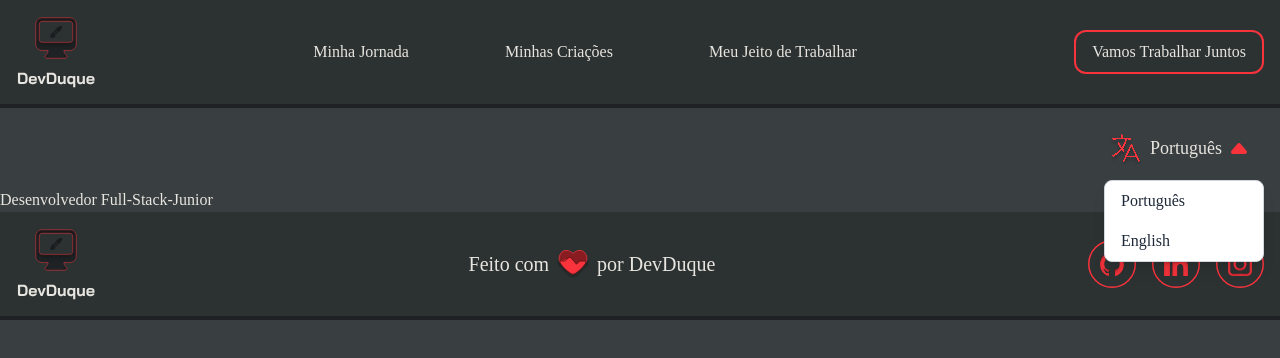
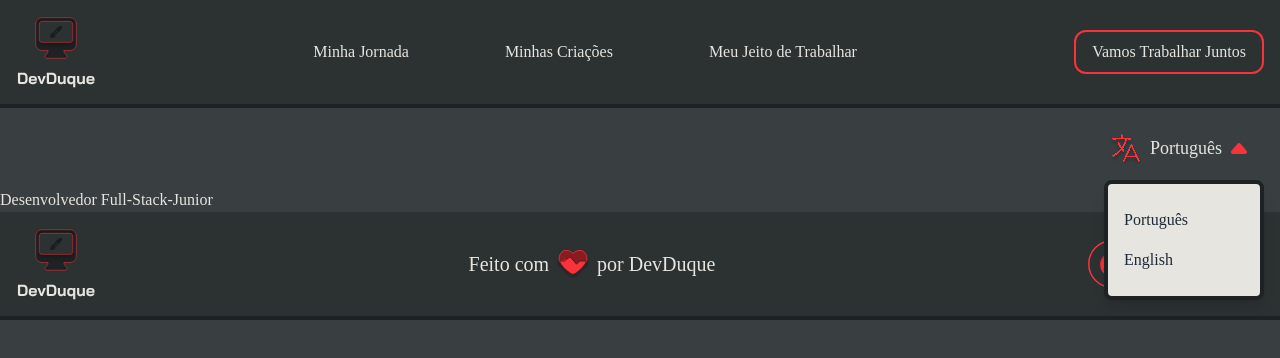
Before and after one commit to DevDuque/portfolio, a React (Vite) app in the folder web/: page / in a window 1280 px wide. Both pictures are taken after a click on the button "Português". Shown: the top 358 px of the page. Built offline with nearby package versions, Linux system fonts and the light colour scheme.

Commit message:
Style: Add border to the LanguageSelector

```diff
--- a/web/src/components/LanguageSelector.tsx
+++ b/web/src/components/LanguageSelector.tsx
@@ -39,7 +39,7 @@ function LanguageSelector() {
 
       {/* Dropdown com as opções de idioma */}
       {isOpen && (
-        <div className="absolute right-0 mt-2 w-40 bg-white shadow-lg rounded-lg border border-gray-300">
+        <div className="absolute right-0 mt-2 py-4 w-40 bg-main-text shadow-lg rounded-lg border-4 border-stroke">
           <ul>
             <li
               onClick={() => handleChangeLanguage("pt")}
```
